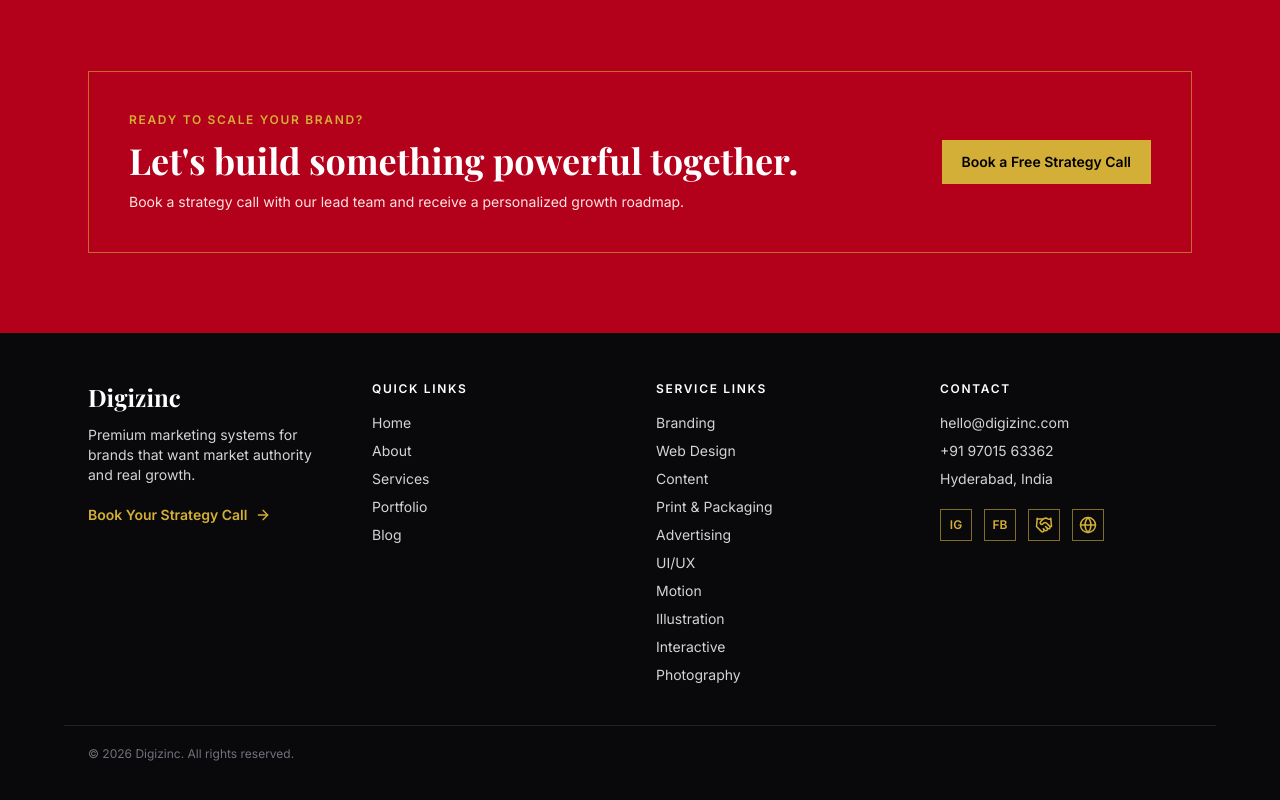
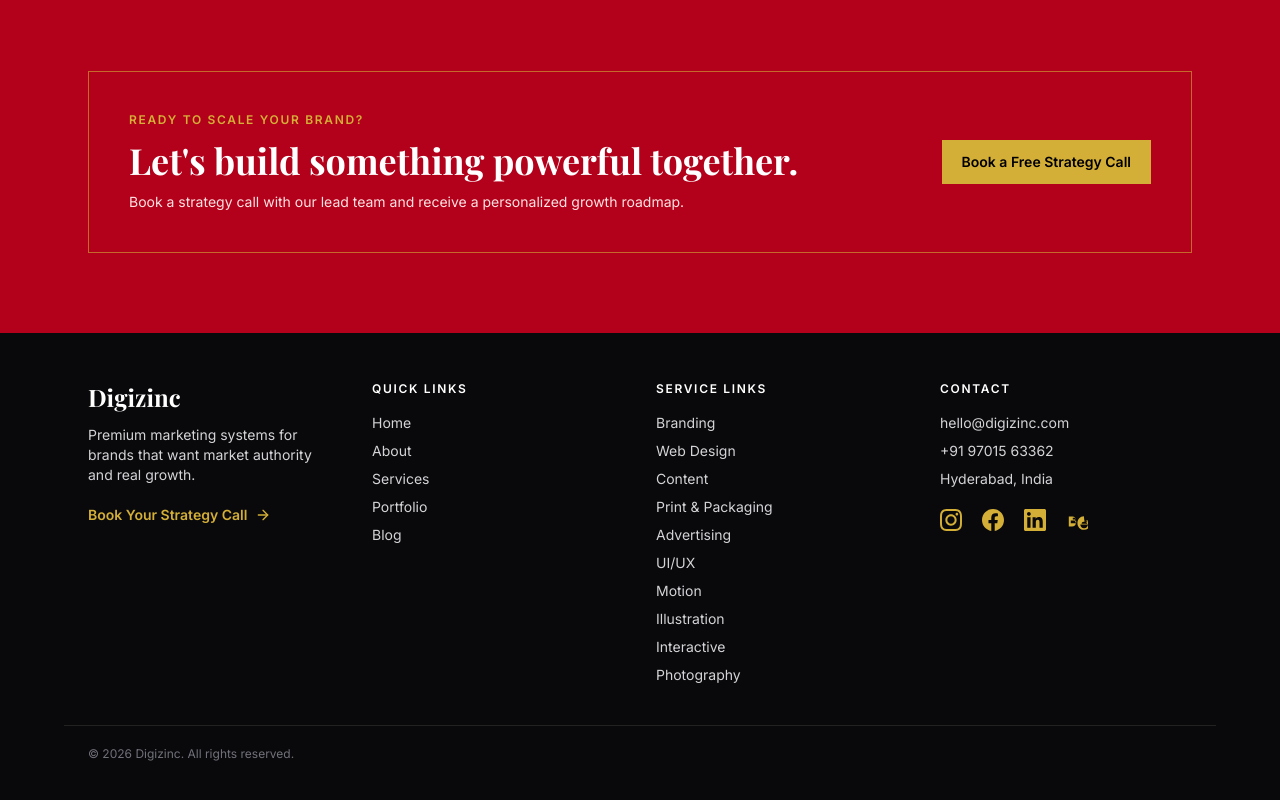
Before and after one commit to prasenjeet-0322/Digizinc-main, a React (Vite) app: page / in a window 1280 px wide. Shown: the part 4496-5296 px from the top of the page. Built offline with nearby package versions, Linux system fonts and the light colour scheme; the HTML template or start-up script is replaced by a standard one.

Commit message:
update: updated social handles and icons in footer

```diff
--- a/src/App.tsx
+++ b/src/App.tsx
@@ -453,6 +453,30 @@ const team = [
     image: "https://images.unsplash.com/photo-1580489944761-15a19d654956?auto=format&fit=crop&w=600&q=80",
   },
 ];
+
+const BrandInstagram = ({ size = 18 }: { size?: number }) => (
+  <svg width={size} height={size} viewBox="0 0 24 24" fill="currentColor" xmlns="http://www.w3.org/2000/svg">
+    <path d="M12 2.163c3.204 0 3.584.012 4.85.07 3.252.148 4.771 1.691 4.919 4.919.058 1.265.069 1.645.069 4.849 0 3.205-.012 3.584-.069 4.849-.149 3.225-1.664 4.771-4.919 4.919-1.266.058-1.644.07-4.85.07-3.204 0-3.584-.012-4.849-.07-3.26-.149-4.771-1.699-4.919-4.92-.058-1.265-.07-1.644-.07-4.849 0-3.204.013-3.583.07-4.849.149-3.227 1.664-4.771 4.919-4.919 1.266-.057 1.645-.069 4.849-.069zm0-2.163c-3.259 0-3.667.014-4.947.072-4.358.2-6.78 2.618-6.98 6.98-.059 1.281-.073 1.689-.073 4.948 0 3.259.014 3.668.072 4.948.2 4.358 2.618 6.78 6.98 6.98 1.281.058 1.689.072 4.948.072 3.259 0 3.668-.014 4.948-.072 4.354-.2 6.782-2.618 6.979-6.98.059-1.28.073-1.689.073-4.948 0-3.259-.014-3.667-.072-4.947-.196-4.354-2.617-6.78-6.979-6.98-1.281-.059-1.69-.073-4.949-.073zm0 5.838c-3.403 0-6.162 2.759-6.162 6.162s2.759 6.163 6.162 6.163 6.162-2.759 6.162-6.163c0-3.403-2.759-6.162-6.162-6.162zm0 10.162c-2.209 0-4-1.79-4-4 0-2.209 1.791-4 4-4s4 1.791 4 4c0 2.21-1.791 4-4 4zm6.406-11.845c-.796 0-1.441.645-1.441 1.44s.645 1.44 1.441 1.44c.795 0 1.439-.645 1.439-1.44s-.644-1.44-1.439-1.44z" />
+  </svg>
+);
+
+const BrandFacebook = ({ size = 18 }: { size?: number }) => (
+  <svg width={size} height={size} viewBox="0 0 24 24" fill="currentColor" xmlns="http://www.w3.org/2000/svg">
+    <path d="M24 12.073c0-6.627-5.373-12-12-12s-12 5.373-12 12c0 5.99 4.388 10.954 10.125 11.854v-8.385H7.078v-3.47h3.047V9.43c0-3.007 1.792-4.669 4.533-4.669 1.312 0 2.686.235 2.686.235v2.953H15.83c-1.491 0-1.956.925-1.956 1.874v2.25h3.328l-.532 3.47h-2.796v8.385C19.612 23.027 24 18.062 24 12.073z" />
+  </svg>
+);
+
+const BrandLinkedin = ({ size = 18 }: { size?: number }) => (
+  <svg width={size} height={size} viewBox="0 0 24 24" fill="currentColor" xmlns="http://www.w3.org/2000/svg">
+    <path d="M20.447 20.452h-3.554v-5.569c0-1.328-.027-3.037-1.852-3.037-1.853 0-2.136 1.445-2.136 2.939v5.667H9.351V9h3.414v1.561h.046c.477-.9 1.637-1.85 3.37-1.85 3.601 0 4.267 2.37 4.267 5.455v6.286zM5.337 7.433c-1.144 0-2.063-.926-2.063-2.065 0-1.138.92-2.063 2.063-2.063 1.14 0 2.064.925 2.064 2.063 0 1.139-.925 2.065-2.064 2.065zm1.782 13.019H3.555V9h3.564v11.452zM22.225 0H1.771C.792 0 0 .774 0 1.729v20.542C0 23.227.792 24 1.771 24h20.454C23.2 24 24 23.227 24 22.271V1.729C24 .774 23.2 0 22.222 0z" />
+  </svg>
+);
+
+const BrandBehance = ({ size = 18 }: { size?: number }) => (
+  <svg width={size} height={size} viewBox="0 0 24 24" fill="currentColor" xmlns="http://www.w3.org/2000/svg">
+    <path d="M22 14.455c-.5-.591-1.136-.886-1.909-.886-.773 0-1.455.227-2.045.682-.591.455-.977 1.068-1.159 1.841h6.318c-.091-.818-.455-1.432-1.205-1.637zm-2.045-2.136c1.318 0 2.409.432 3.273 1.295.864.864 1.25 1.955 1.159 3.273h-8.818c.091 1.182.5 2.159 1.227 2.909a3.83 3.83 0 0 0 3.091 1.114c1.136 0 2.045-.318 2.727-.955.682-.636 1.045-1.364 1.091-2.182h2.273c-.091 1.409-.727 2.591-1.909 3.545-1.182.955-2.614 1.432-4.295 1.432-2.227 0-4-.705-5.318-2.114-1.318-1.409-1.977-3.159-1.977-5.25s.659-3.886 1.977-5.364c1.318-1.477 3-2.205 5.045-2.205zm-14.727-4.136H7.136c1 0 1.773.227 2.318.682.545.455.818 1.045.818 1.773 0 .5-.136.909-.41 1.227-.273.318-.659.568-1.159.75.636.182 1.136.523 1.5 1.023.364.5.545 1.114.545 1.841 0 1-.364 1.841-1.091 2.523-.727.682-1.773 1.023-3.136 1.023H3.045V8.183zm2.182 2.045V11.59h1.727c.455 0 .795-.091 1.023-.273.227-.182.341-.455.341-.818 0-.318-.114-.568-.341-.75-.227-.182-.568-.273-1.023-.273h-1.727zm0 5.41h2.182c.5 0 .909-.136 1.227-.41.318-.273.477-.636.477-1.091 0-.455-.159-.818-.477-1.091-.318-.273-.727-.41-1.227-.41H5.227v3.003zm12.5-1.821h5.682v-1.136h-5.682v1.136z" />
+  </svg>
+);
 
 function ScrollManager() {
   const { pathname, hash } = useLocation();
@@ -1383,18 +1407,18 @@ function Footer() {
             <p>+91 97015 63362</p>
             <p>Hyderabad, India</p>
           </div>
-          <div className="mt-5 flex gap-3 text-[#D4AF37]">
-            <a href="https://instagram.com" aria-label="Instagram" className="inline-flex h-8 w-8 items-center justify-center border border-[#D4AF37]/60 text-xs font-semibold">
-              IG
+          <div className="mt-5 flex gap-5 text-[#D4AF37]">
+            <a href="https://www.instagram.com/digizinc_/?hl=en" target="_blank" rel="noopener noreferrer" aria-label="Instagram" className="inline-flex items-center justify-center transition-all duration-300 hover:text-white hover:scale-110">
+              <BrandInstagram size={22} />
             </a>
-            <a href="https://facebook.com" aria-label="Facebook" className="inline-flex h-8 w-8 items-center justify-center border border-[#D4AF37]/60 text-xs font-semibold">
-              FB
+            <a href="https://www.facebook.com/profile.php?id=61577649125398" target="_blank" rel="noopener noreferrer" aria-label="Facebook" className="inline-flex items-center justify-center transition-all duration-300 hover:text-white hover:scale-110">
+              <BrandFacebook size={22} />
             </a>
-            <a href="https://linkedin.com" aria-label="LinkedIn" className="inline-flex h-8 w-8 items-center justify-center border border-[#D4AF37]/60">
-              <Handshake size={18} />
+            <a href="https://linkedin.com/company/digizinc/" target="_blank" rel="noopener noreferrer" aria-label="LinkedIn" className="inline-flex items-center justify-center transition-all duration-300 hover:text-white hover:scale-110">
+              <BrandLinkedin size={22} />
             </a>
-            <a href="https://digizinc.com" aria-label="Website" className="inline-flex h-8 w-8 items-center justify-center border border-[#D4AF37]/60">
-              <Globe size={18} />
+            <a href="https://www.behance.net/digizinc_?tracking_source=search_projects%7Cdigizinc" target="_blank" rel="noopener noreferrer" aria-label="Behance" className="inline-flex items-center justify-center transition-all duration-300 hover:text-white hover:scale-110">
+              <BrandBehance size={22} />
             </a>
           </div>
         </div>
```
